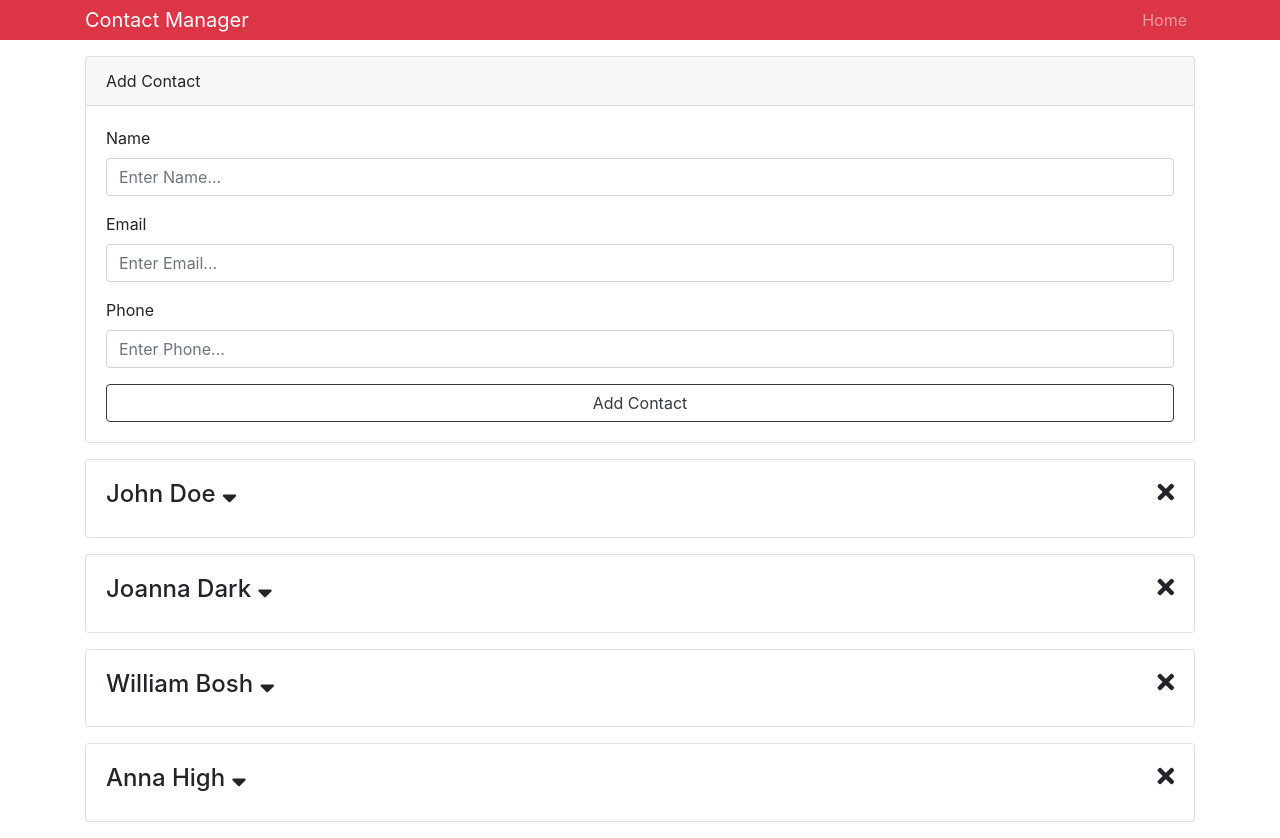
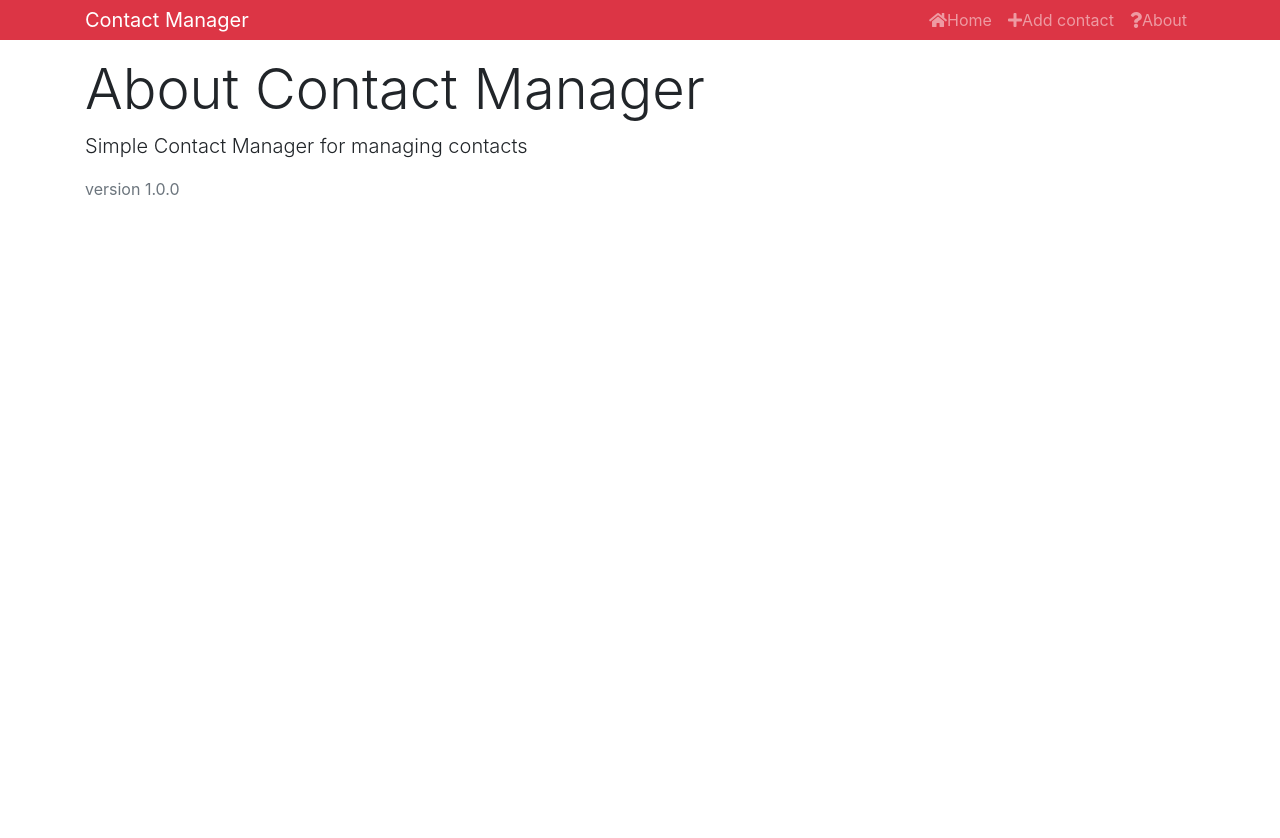
Before and after one commit to pm4git/contactmanager, a React (Create React App) app: page /about in a window 1280 px wide. After the commit the page ends 800 px from the top, so only its background shows below. Built offline with nearby package versions, Linux system fonts and the light colour scheme; the HTML template or start-up script is replaced by a standard one.

Commit message:
Added react Router

```diff
--- a/src/App.js
+++ b/src/App.js
@@ -4,19 +4,26 @@
 import Contacts from "./Components/contacts/Contacts";
 import Provider from "./context";
 import AddContact from "./Components/contacts/AddContact";
+import {BrowserRouter as Router, Route, Switch} from 'react-router-dom';
+import About from "./Components/pages/About";
 
 function App() {
 
     return (
+        <Router>
             <Provider>
                 <div className="App">
                     <Header branding="Contact Manager"/>
                     <div className="container">
-                    <AddContact/>
-                    <Contacts/>
+                        <Switch>
+                            <Route exact path="/" component={Contacts}/>
+                            <Route exact path="/contact/add" component={AddContact}/>
+                            <Route exact path="/about" component={About}/>
+                        </Switch>
                     </div>
                 </div>
             </Provider>
+        </Router>
     );
 }
 
--- a/src/Components/contacts/AddContact.js
+++ b/src/Components/contacts/AddContact.js
@@ -41,6 +41,7 @@
         };
         dispatch({type: "ADD_CONTACT", payload: newContact});
         this.clearState();
+        this.props.history.push("/");
     };
 
     clearState() {
--- a/src/Components/contacts/Contacts.js
+++ b/src/Components/contacts/Contacts.js
@@ -12,6 +12,7 @@
                     const {contacts} = value;
                     return (
                         <React.Fragment>
+                            <h1 className="display-4 mb-2"><span className="text-danger">Contact</span> list</h1>
                             {contacts.map(contact => <Contact key={contact.id} contact={contact}/>)}
                         </React.Fragment>
                     )
--- a/src/Components/layout/Header.js
+++ b/src/Components/layout/Header.js
@@ -1,5 +1,6 @@
 import React from 'react';
 import PropTypes from 'prop-types';
+import {Link} from "react-router-dom";
 
 const Header = (props) => {
     const {branding} = props;
@@ -11,8 +12,15 @@
                 </a>
                 <div>
                     <ul className="navbar-nav mr-auto">
-                        <li className="nav-tiem">
-                            <a href="/" className="nav-link">Home</a>
+                        <li className="nav-item">
+                            <Link to="/" className="nav-link"><i className="fas fa-home"/>Home</Link>
+                        </li>
+                        <li className="nav-item">
+                            <Link to="/contact/add" className="nav-link"><i className="fas fa-plus"/>Add
+                                contact</Link>
+                        </li>
+                        <li className="nav-item">
+                            <Link to="/about" className="nav-link"><i className="fas fa-question"/>About</Link>
                         </li>
                     </ul>
                 </div>
@@ -23,7 +31,7 @@
 Header.defaultProps = {
     branding: "My App"
 };
-Header.propTypes={
+Header.propTypes = {
     branding: PropTypes.string.isRequired
 };
 export default Header;
--- /dev/null
+++ b/src/Components/pages/About.js
@@ -0,0 +1,13 @@
+import React from 'react';
+
+const About = () => {
+    return (
+        <div>
+            <h1 className="display-4">About Contact Manager</h1>
+            <p className="lead">Simple Contact Manager for managing contacts</p>
+            <p className="text-secondary">version 1.0.0</p>
+        </div>
+    );
+};
+
+export default About;
```
Lines whose indentation alone changed are shown as unchanged.
